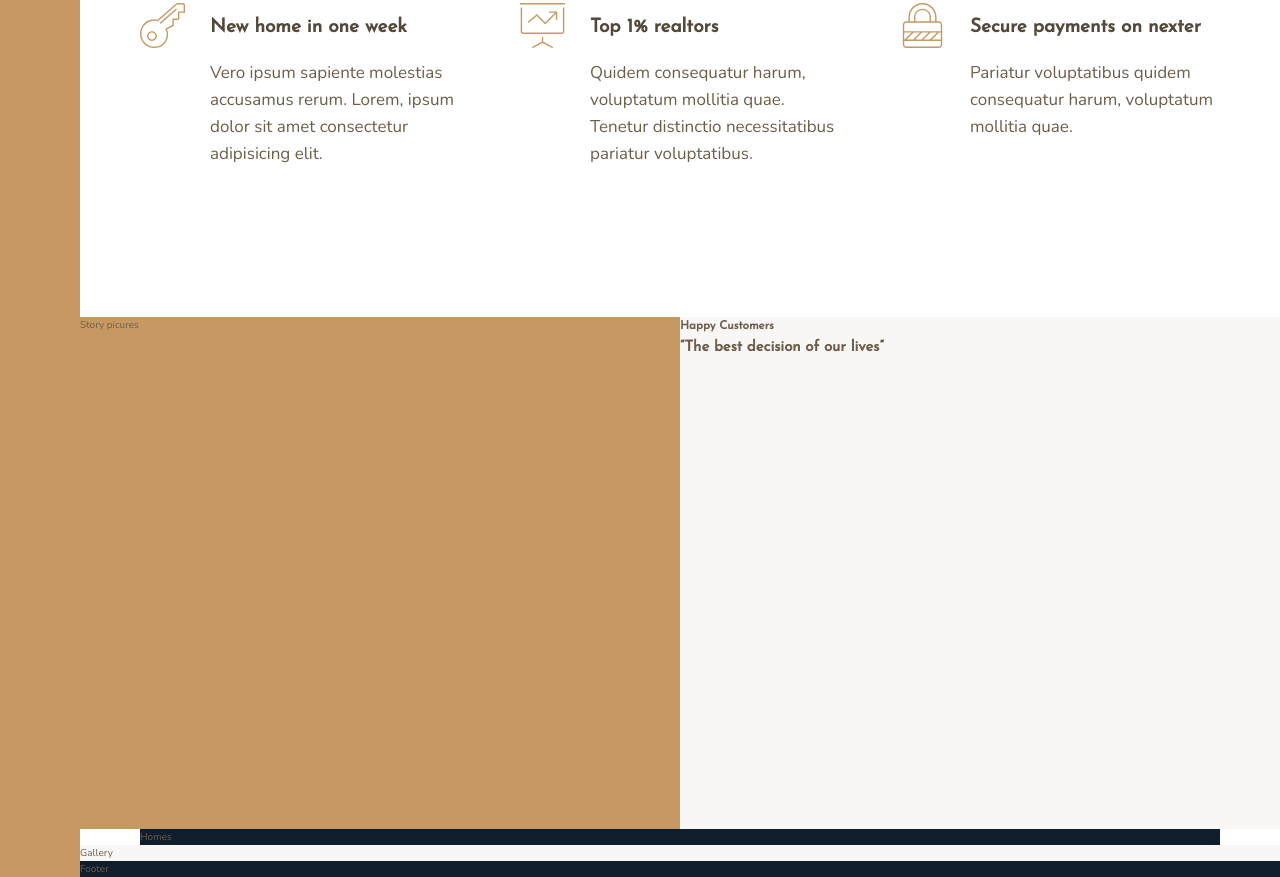
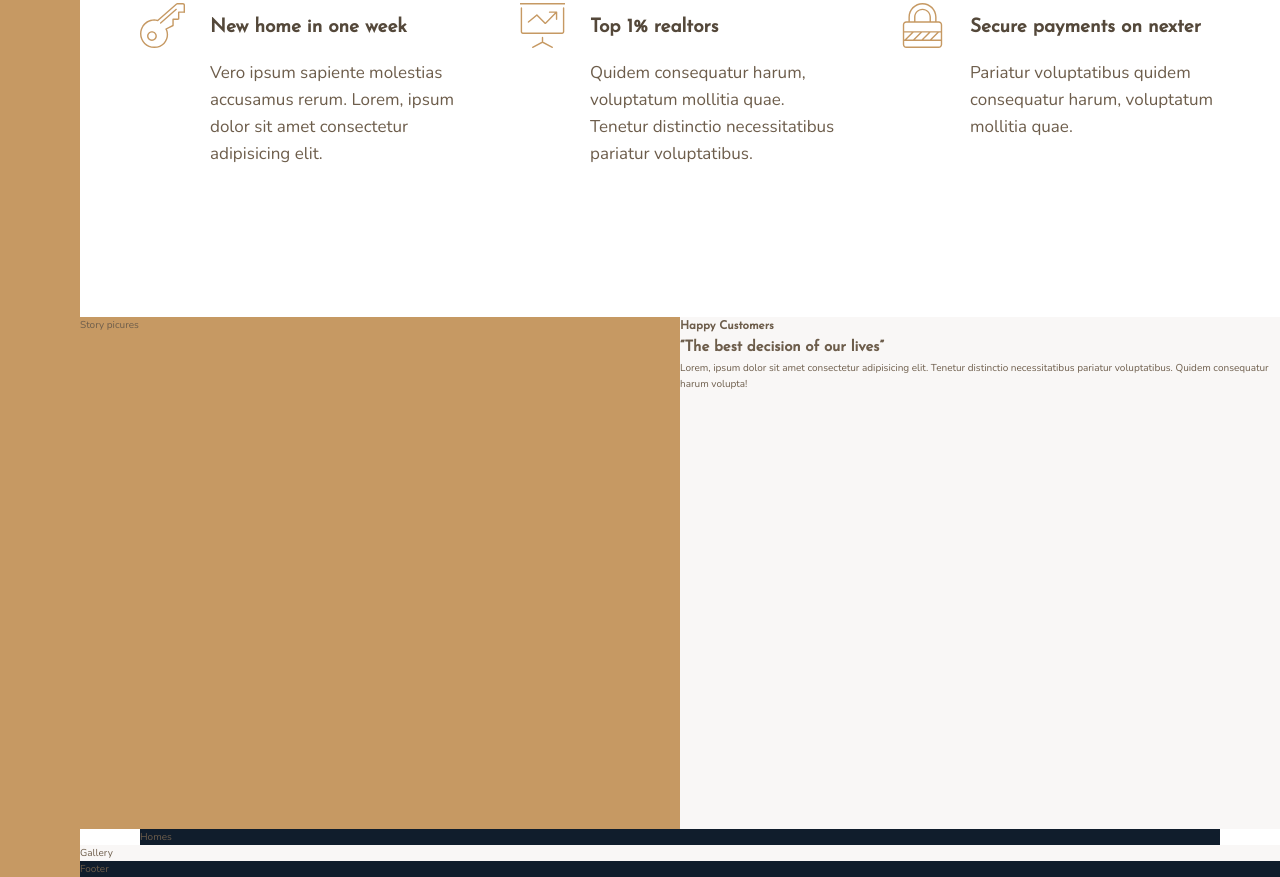
Before and after one commit to DevMonzer/Nexter, a website: page index.html in a window 1280 px wide. Shown: the part 991-1868 px from the top of the page. Drawn offline with nearby package versions, Linux system fonts and the light colour scheme.

Commit message:
added story content code

```diff
--- a/index.html
+++ b/index.html
@@ -96,6 +96,11 @@
       <h2 class="heading-2 heading-2--dark mb-md">
         &ldquo;The best decision of our lives&rdquo;
       </h2>
+      <p class="story__text">
+        Lorem, ipsum dolor sit amet consectetur adipisicing elit. Tenetur
+        distinctio necessitatibus pariatur voluptatibus. Quidem consequatur
+        harum volupta!
+      </p>
     </div>
 
     <section class="homes">Homes</section>
```
